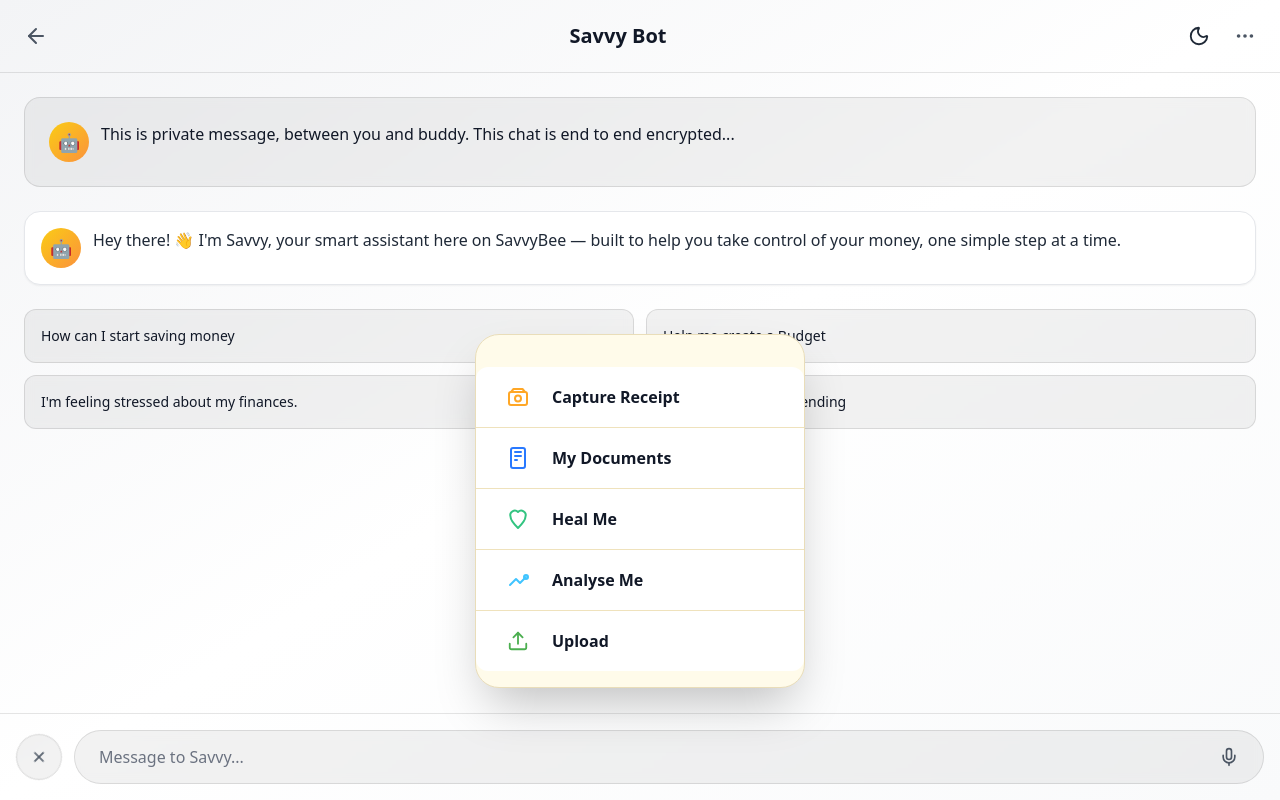
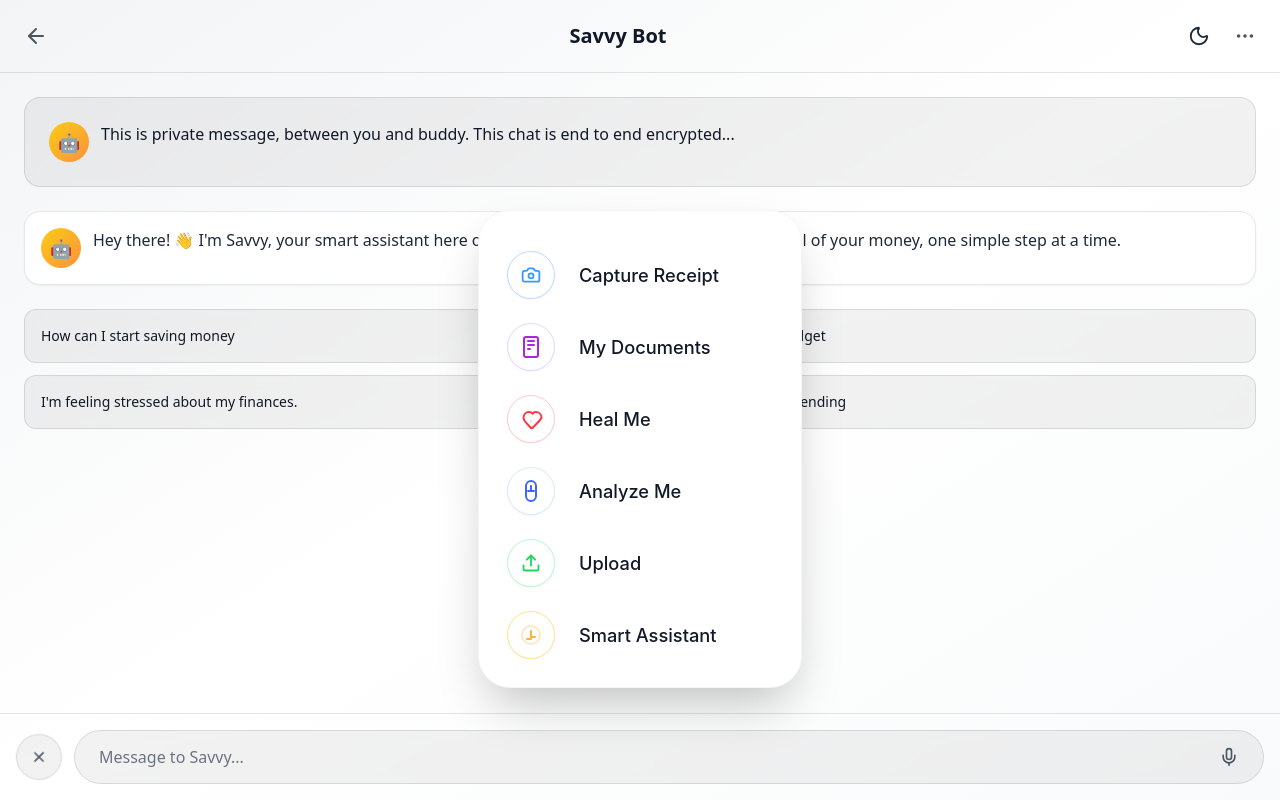
Before and after one commit to digitalboomster/savvy-bot-canvas-remake, a React (Vite) app: page /chat in a window 1280 px wide. Both pictures are taken after a click on the button 39 px from the left and 757 px from the top of the page. Built offline with nearby package versions, Linux system fonts and the light colour scheme.

Commit message:
feat: Update features menu UI
Adapt the features menu to match the provided design.

```diff
--- a/src/components/ChatFeaturesMenu.tsx
+++ b/src/components/ChatFeaturesMenu.tsx
@@ -1,30 +1,39 @@
+
 import React from "react";
-import { Upload } from "lucide-react";
+import { Camera, Upload } from "lucide-react";
 
-const IconSparkle = () => (
-  <svg width={24} height={24} stroke="#B266FF" fill="none" strokeWidth={2.2} strokeLinecap="round" strokeLinejoin="round" viewBox="0 0 24 24">
-    <path d="M12 3v3M12 18v3M4.2 5.8l2.1 2.1M17.7 17.7l2.1 2.1M3 12h3M18 12h3M5.8 19.8l2.1-2.1M17.7 6.3l2.1-2.1" />
-    <circle cx={12} cy={12} r={5} />
+// Custom SVG icons for My Documents, Heal Me, Analyze Me, Smart Assistant
+const IconDocuments = () => (
+  <svg width={24} height={24} fill="none" viewBox="0 0 24 24">
+    <rect x={5} y={2} width={14} height={20} rx={2} stroke="#AB26DF" strokeWidth={2} />
+    <path d="M9 6h6M9 10h6M9 14h2" stroke="#AB26DF" strokeWidth={2} strokeLinecap="round" />
   </svg>
 );
-const IconCamera = () => (
-  <svg width={24} height={24} fill="none" stroke="#FFA726" strokeWidth={2} strokeLinecap="round" strokeLinejoin="round" viewBox="0 0 24 24">
-    <rect x={3} y={7} width={18} height={13} rx={2} /><circle cx={12} cy={13.5} r={3} /><path d="M5 7l2.5-3h9L19 7" />
+// Heal Me (heart)
+const IconHeal = () => (
+  <svg width={24} height={24} fill="none" viewBox="0 0 24 24">
+    <path d="M12 21c-3.866-4.302-7.5-6.918-7.5-10.212C4.5 7.319 7.019 5 10.005 5c1.419 0 2.784.595 3.734 1.561C14.211 5.597 15.576 5 16.995 5c2.986 0 5.505 2.319 5.505 5.788C21 14.082 17.366 16.698 13.5 21z" stroke="#FF3745" strokeWidth={2} />
+    <circle cx="12" cy="14" r="0.5" fill="#FF3745"/>
   </svg>
 );
-const IconDocuments = () => (
-  <svg width={24} height={24} fill="none" stroke="#2979FF" strokeWidth={2} strokeLinecap="round" strokeLinejoin="round" viewBox="0 0 24 24">
-    <rect x={5} y={2} width={14} height={20} rx={2} /><path d="M9 6h6M9 10h6M9 14h2" />
+// Analyze Me (medical cross)
+const IconAnalyse = () => (
+  <svg width={24} height={24} fill="none" viewBox="0 0 24 24">
+    <rect x={7} y={2} width={10} height={20} rx={5} stroke="#4264FF" strokeWidth={2}/>
+    <path d="M12 7v5m0 0h-3m3 0h3" stroke="#4264FF" strokeWidth={2} strokeLinecap="round"/>
   </svg>
 );
-const IconHeal = () => (
-  <svg width={24} height={24} fill="none" stroke="#33C481" strokeWidth={2} strokeLinecap="round" strokeLinejoin="round" viewBox="0 0 24 24">
-    <path d="M12 21C12 21 4.5 13.65 4.5 9.5A4.5 4.5 0 0112 5a4.5 4.5 0 017.5 4.5c0 4.15-7.5 11.5-7.5 11.5z" />
-  </svg>
-);
-const IconAnalyse = () => (
-  <svg width={24} height={24} fill="none" stroke="#40C4FF" strokeWidth={2} strokeLinecap="round" strokeLinejoin="round" viewBox="0 0 24 24">
-    <polyline points="4 17 10 11 14 15 20 9" /><circle cx={20} cy={9} r={2} />
+// Smart Assistant
+const IconSmartAssistant = () => (
+  <svg width={24} height={24} fill="none" viewBox="0 0 24 24">
+    <g stroke="#FFB13B" strokeWidth={2}>
+      <circle cx="12" cy="12" r="9" opacity="0.3"/>
+      <path d="M8 16h4v-2m0 0V8m0 6h4" strokeLinecap="round" strokeLinejoin="round"/>
+    </g>
+    <circle cx="12" cy="12" r="4" fill="none"/>
+    <circle cx="12" cy="12" r="9" fill="none"/>
+    <circle cx="12" cy="12" r="4" fill="none"/>
+    <circle cx="12" cy="12" r="4" fill="none"/>
   </svg>
 );
 
@@ -32,40 +41,52 @@ type Feature = {
   key: string;
   label: string;
   icon: React.ReactNode;
-  iconColorClass: string;
-  highlighted?: boolean;
+  iconBgClass: string; // for the background circle
+  iconBorder: string;
 };
-// Revert to "Capture Receipt" as main feature instead of Smart Assistant
+
 const features: Feature[] = [
   {
     key: "capture-receipt",
     label: "Capture Receipt",
-    icon: <IconCamera />,
-    iconColorClass: "text-amber-500"
+    icon: <Camera size={20} color="#379AFF" strokeWidth={2.2} />,
+    iconBgClass: "bg-blue-100", // circle soft blue
+    iconBorder: "border-blue-200"
   },
   {
     key: "documents",
     label: "My Documents",
     icon: <IconDocuments />,
-    iconColorClass: "text-blue-500"
+    iconBgClass: "bg-purple-100",
+    iconBorder: "border-purple-200"
   },
   {
     key: "heal-me",
     label: "Heal Me",
     icon: <IconHeal />,
-    iconColorClass: "text-green-500"
+    iconBgClass: "bg-red-100",
+    iconBorder: "border-red-200"
   },
   {
     key: "analyse-me",
-    label: "Analyse Me",
+    label: "Analyze Me",
     icon: <IconAnalyse />,
-    iconColorClass: "text-sky-400"
+    iconBgClass: "bg-blue-50",
+    iconBorder: "border-blue-100"
   },
   {
     key: "upload",
     label: "Upload",
-    icon: <Upload size={22} color="#4CAF50" />,
-    iconColorClass: "text-green-500"
+    icon: <Upload size={20} color="#1DD75B" strokeWidth={2.2} />,
+    iconBgClass: "bg-green-100",
+    iconBorder: "border-green-200"
+  },
+  {
+    key: "smart-assistant",
+    label: "Smart Assistant",
+    icon: <IconSmartAssistant />,
+    iconBgClass: "bg-amber-100",
+    iconBorder: "border-amber-200"
   }
 ];
 
@@ -75,6 +96,7 @@ interface ChatFeaturesMenuProps {
   onFeatureClick?: (key: string) => void;
   className?: string;
 }
+
 const ChatFeaturesMenu: React.FC<ChatFeaturesMenuProps> = ({
   open,
   onClose,
@@ -86,34 +108,46 @@ const ChatFeaturesMenu: React.FC<ChatFeaturesMenuProps> = ({
     <>
       <div
         className={`
-          fixed left-1/2 bottom-28 z-50 animate-fade-in ${className}
+          fixed left-1/2 bottom-28 z-50 animate-fade-in
           transform -translate-x-1/2
+          px-2 w-[340px] max-w-full
+          ${className}
         `}
-        style={{ minWidth: 330, maxWidth: 360 }}
         tabIndex={-1}
         onMouseDown={e => e.stopPropagation()}
       >
-        <div className="rounded-[24px] bg-[#fffbea] border border-[#e9ddb9] shadow-2xl overflow-hidden transition-all duration-300 max-w-full min-w-[320px] relative">
+        <div className="rounded-[32px] bg-white border border-neutral-100 shadow-2xl overflow-hidden transition-all duration-300 max-w-full min-w-[300px] relative">
           <div className="flex flex-col items-stretch px-0 pt-7 pb-4">
-            <div className="flex flex-col divide-y divide-[#efe2bc] mt-1">
+            <div className="flex flex-col gap-0">
               {features.map((feature, i) => (
                 <button
                   key={feature.key}
                   className={`
-                    flex items-center gap-3 w-full px-7 py-4 text-base font-semibold focus:outline-none transition
-                    bg-white
-                    hover:bg-yellow-50
+                    flex items-center gap-4 w-full px-7 py-3 text-base font-medium focus:outline-none transition bg-transparent
+                    border-0
+                    hover:bg-neutral-50
                     text-gray-900
-                    ${i === 0 ? "rounded-t-xl" : ""}
-                    ${i === features.length - 1 ? "rounded-b-xl" : ""}
+                    rounded-none
+                    ${i === 0 ? "rounded-t-2xl" : ""}
+                    ${i === features.length - 1 ? "rounded-b-2xl" : ""}
                   `}
                   aria-label={feature.label}
                   onClick={() => {
                     onClose();
                     onFeatureClick(feature.key);
                   }}
+                  style={{
+                    fontFamily: "Inter, Arial, sans-serif",
+                    fontWeight: 500,
+                    fontSize: "1.14rem"
+                  }}
                 >
-                  <span className={`w-7 h-7 flex items-center justify-center ${feature.iconColorClass}`}>{feature.icon}</span>
+                  <span
+                    className={`w-12 h-12 flex items-center justify-center rounded-full bg-white shadow-sm border ${feature.iconBgClass} ${feature.iconBorder}`}
+                    style={{ backgroundClip: 'padding-box', transition: "box-shadow .18s" }}
+                  >
+                    {feature.icon}
+                  </span>
                   <span className="ml-2">{feature.label}</span>
                 </button>
               ))}
```
